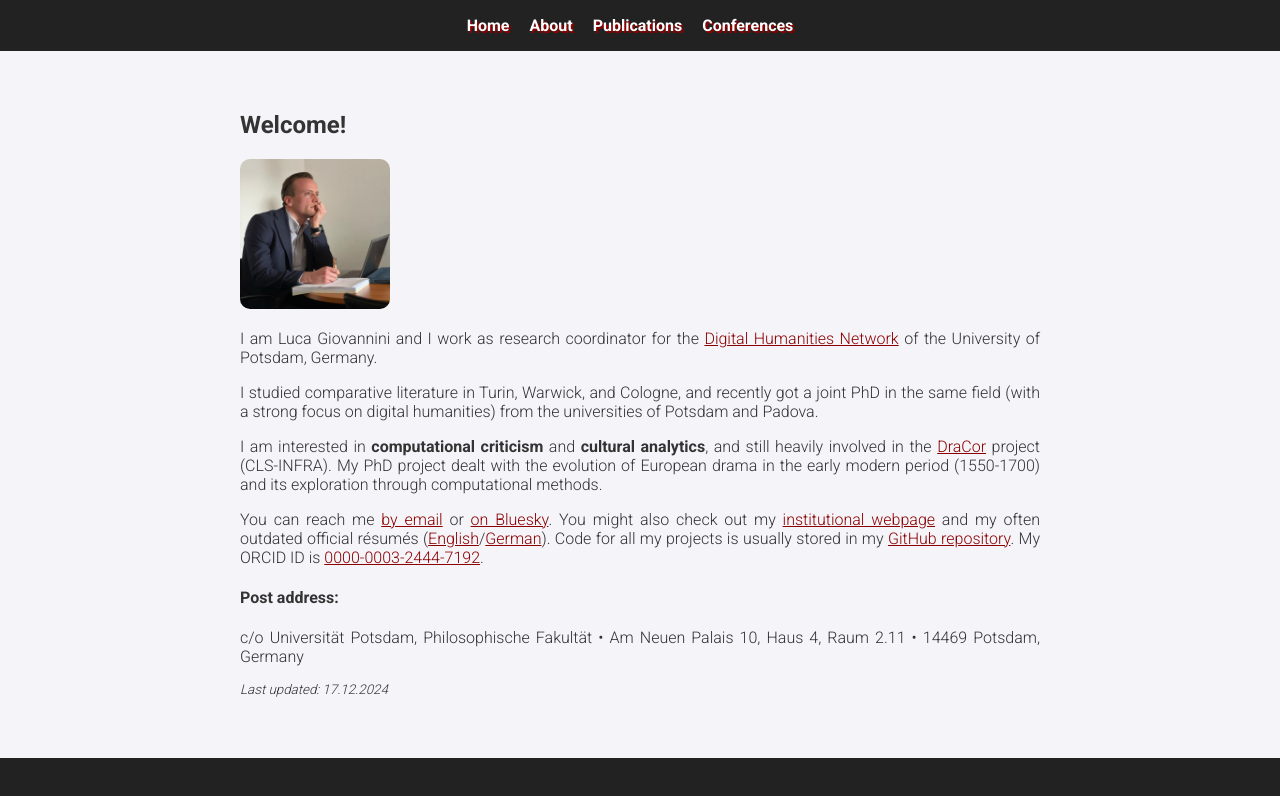
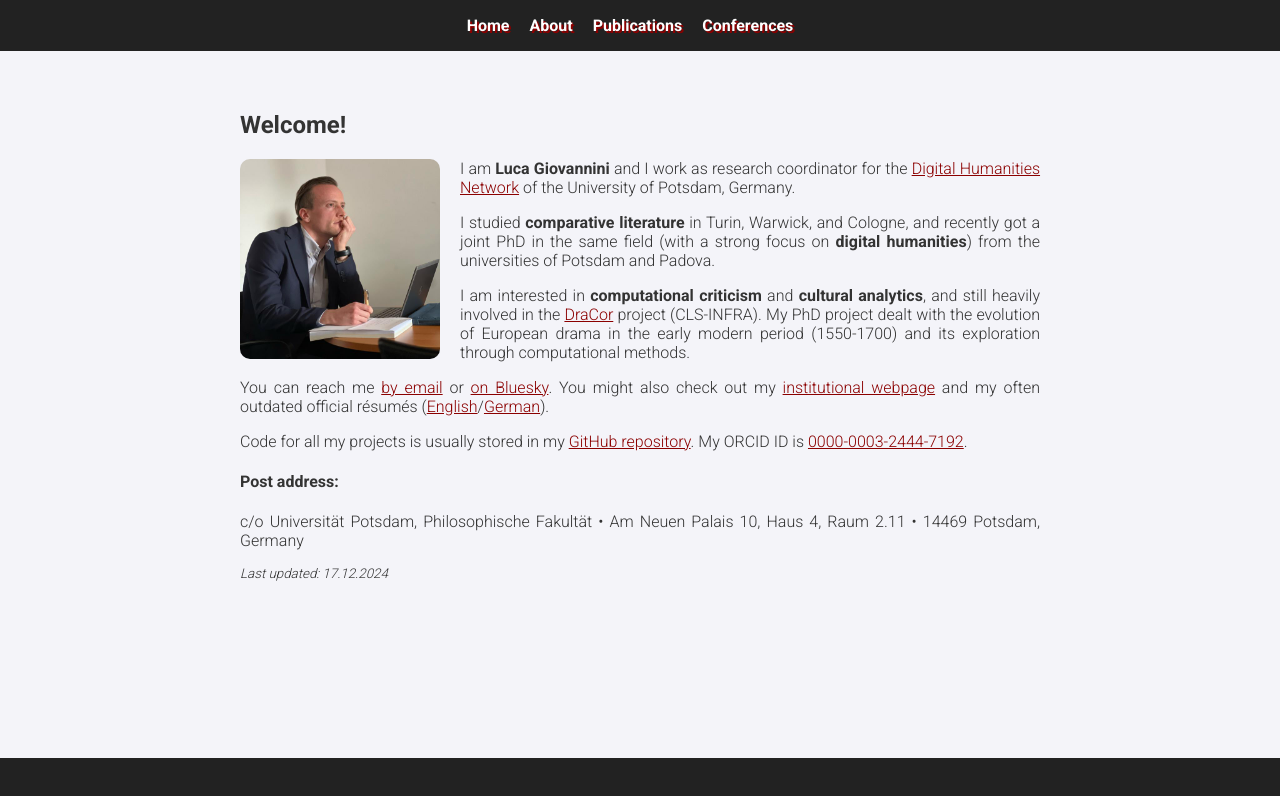
Before and after one commit to lucagiovannini7/lucagiovannini7.github.io, a plain HTML site: page index.html in a window 1280 px wide. Drawn offline with Linux system fonts and the light colour scheme.

Commit message:
Update index.html

```diff
--- a/index.html
+++ b/index.html
@@ -20,23 +20,30 @@
             </ul>
         </nav>
     </header>
+	<main>
+		<section id="introduction" style="display: flex; align-items: flex-start;">
+			<!-- Image on the left -->
 
-    <main>
-        <section id="introduction" style="text-align:justify">
+
+			<!-- Text content -->
+			<div style="text-align: justify;">
 				<h2>Welcome!</h2>
-            <img src="https://lucagiovannini7.github.io/assets/img/profile-pic.jpg" alt="Luca Giovannini" style="width: 150px; height: auto; margin-right: 20px; border-radius: 10px;">
-			<div>
+				<img src="https://lucagiovannini7.github.io/assets/img/profile-pic.jpg" alt="Luca Giovannini" style="width: 200px; height: auto; float: left; margin-right: 20px; border-radius: 10px;">
 				<p>
-                    I am Luca Giovannini and I work as research coordinator for the <a href="https://www.uni-potsdam.de/de/digital-humanities">Digital Humanities Network</a> of the University of Potsdam, Germany.
+					I am <b>Luca Giovannini</b> and I work as research coordinator for the <a href="https://www.uni-potsdam.de/de/digital-humanities">Digital Humanities Network</a> of the University of Potsdam, Germany.
+				</p>
 				<p>
-                <p>
-                    I studied comparative literature in Turin, Warwick, and Cologne, and recently got a joint PhD in the same field (with a strong focus on digital humanities) from the universities of Potsdam and Padova.
+					I studied <b>comparative literature</b> in Turin, Warwick, and Cologne, and recently got a joint PhD in the same field (with a strong focus on <b>digital humanities</b>) from the universities of Potsdam and Padova.
 				</p>
 				<p>
 					I am interested in <b>computational criticism</b> and <b>cultural analytics</b>, and still heavily involved in the <a href="https://dracor.org" target="_blank">DraCor</a> project (CLS-INFRA). My PhD project dealt with the evolution of European drama in the early modern period (1550-1700) and its exploration through computational methods.
 				</p>
 				<p>
-                    You can reach me <a href="mailto:giovannini@uni-potsdam.de">by email</a> or <a href="https://bsky.app/profile/lucagiovannini.bsky.social"> on Bluesky</a>. You might also check out my <a href='https://www.uni-potsdam.de/en/digital-humanities/organisation/koordination/luca-giovannini' target="_blank">institutional webpage</a> and my often outdated official résumés (<a href='https://raw.githubusercontent.com/lucagiovannini7/lucagiovannini7.github.io/main/media/CV_en.pdf' target="_blank">English</a>/<a href='https://raw.githubusercontent.com/lucagiovannini7/lucagiovannini7.github.io/main/media/CV_ger.pdf' target="_blank">German</a>)<!---, or maybe my <a href="failures.html">CV of failures</a> -->. Code for all my projects is usually stored in my <a href="https://github.com/lucagiovannini7" target="_blank">GitHub repository</a>. My ORCID ID is <a href="https://orcid.org/0000-0003-2444-7192">0000-0003-2444-7192</a>.
+					You can reach me <a href="mailto:giovannini@uni-potsdam.de">by email</a> or <a href="https://bsky.app/profile/lucagiovannini.bsky.social"> on Bluesky</a>. You might also check out my <a href='https://www.uni-potsdam.de/en/digital-humanities/organisation/koordination/luca-giovannini' target="_blank">institutional webpage</a> and my often outdated official résumés (<a href='https://raw.githubusercontent.com/lucagiovannini7/lucagiovannini7.github.io/main/media/CV_en.pdf' target="_blank">English</a>/<a href='https://raw.githubusercontent.com/lucagiovannini7/lucagiovannini7.github.io/main/media/CV_ger.pdf' target="_blank">German</a>).
+				</p>
+				<p>
+					Code for all my projects is usually stored in my <a href="https://github.com/lucagiovannini7" target="_blank">GitHub repository</a>. My ORCID ID is <a href="https://orcid.org/0000-0003-2444-7192">0000-0003-2444-7192</a>.
+				</p>
 				<h4>Post address:</h4>
 				<p>c/o Universität Potsdam, Philosophische Fakultät • Am Neuen Palais 10, Haus 4, Raum 2.11 • 14469 Potsdam, Germany</p>
 				<p style="font-size: smaller;"><i>Last updated: 17.12.2024</i></p>
```
Lines whose indentation alone changed are shown as unchanged.
